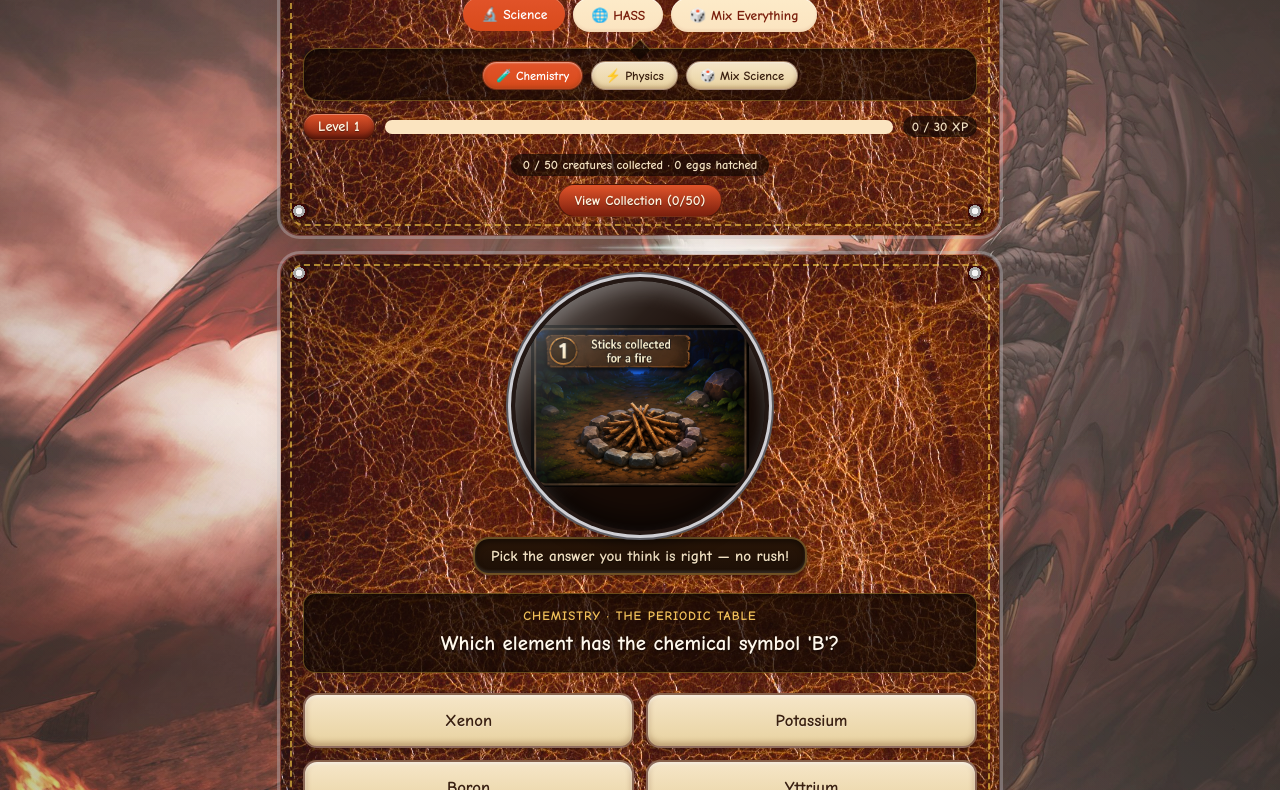
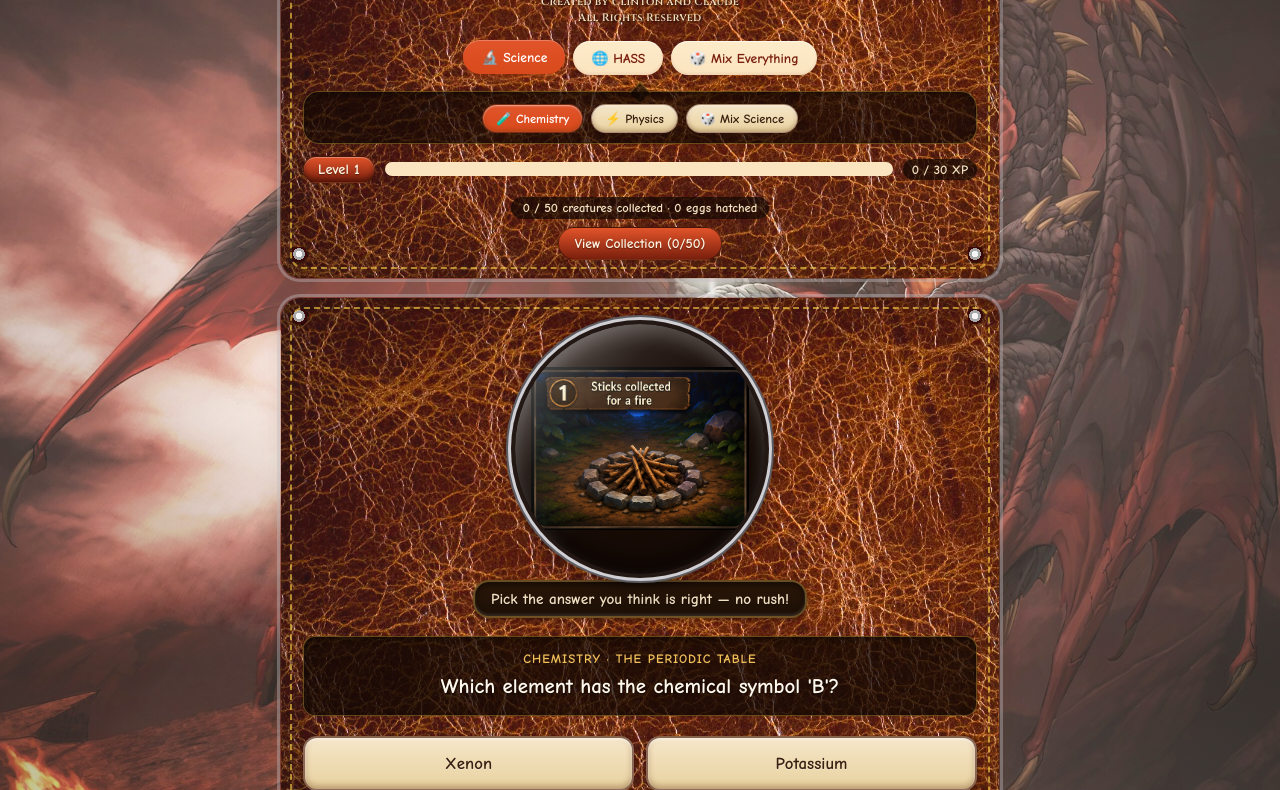
Before and after one commit to cbeacher/dragon-academy, a plain HTML site: page index.html in a window 1280 px wide. Shown: the part 129-919 px from the top of the page. Drawn offline with Linux system fonts and the light colour scheme.

Commit message:
Use the real dragon-face emoji for logo/icon; add creator credit line
Swap the custom-drawn dragon for a high-res render of the actual 🐲
emoji (captured from the system color emoji font), matching what was
wanted. Home screen icon now uses the same art so they match. Added a
"Created by Clinton and Claude / All Rights Reserved" credit line
under the title. Bumped service worker cache version.

```diff
--- a/css/style.css
+++ b/css/style.css
@@ -199,6 +199,17 @@ body {
   display: inline-block;
   height: 3.4rem;
   width: auto;
+}
+
+.credit-line {
+  text-align: center;
+  font-family: "Cinzel", "MedievalSharp", serif;
+  font-size: 0.68rem;
+  letter-spacing: 0.03em;
+  color: #f0dfc0;
+  text-shadow: 1px 1px 2px rgba(0, 0, 0, 0.7);
+  line-height: 1.5;
+  margin-top: 10px;
 }
 
 .hud-top h1 {
--- a/index.html
+++ b/index.html
@@ -42,6 +42,7 @@ if ("serviceWorker" in navigator) {
         <img class="title-emoji" src="assets/icons/logo-dragon-head.png" alt="">
         <h1>Dragon Academy</h1>
       </div>
+      <div class="credit-line">Created by Clinton and Claude<br>All Rights Reserved</div>
       <div class="subject" id="subject-title">Chemistry: The Periodic Table</div>
     </div>
     <div class="subject-picker" id="subject-picker">
--- a/sw.js
+++ b/sw.js
@@ -1,4 +1,4 @@
-const CACHE_NAME = "dragon-academy-v3";
+const CACHE_NAME = "dragon-academy-v4";
 const SCOPE_URL = new URL(self.registration.scope);
 
 const PRECACHE_PATHS = [
```
Also changed, not shown: assets/icons/apple-touch-icon.png, assets/icons/icon-192.png, assets/icons/icon-512.png, assets/icons/logo-dragon-head.png.
